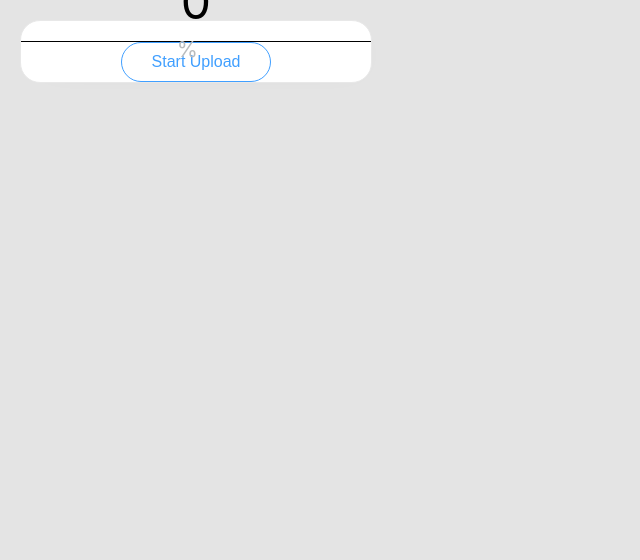
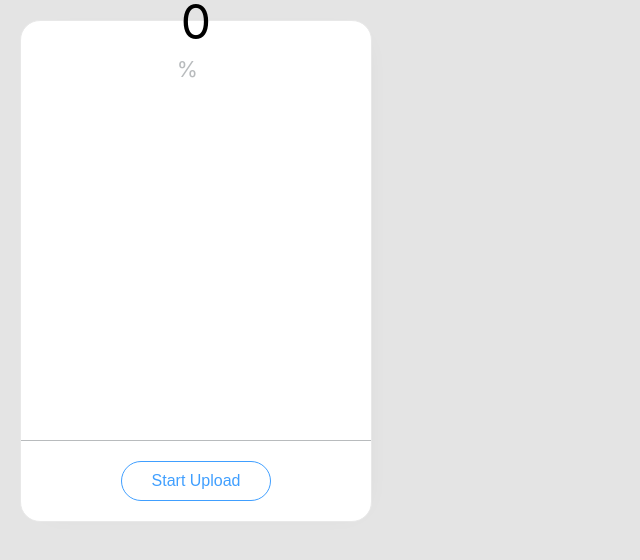
Before and after one commit to nienkedekker/vue-progress-spinner, a Vue app: page / in a window 1280 px wide. Shown: the top 560 px of the page, without its empty margins (0-640 px from the left). Built offline with nearby package versions, Linux system fonts and the light colour scheme.

Commit message:
separate components into folder structure that makes sense, add actions to store

```diff
--- a/src/App.vue
+++ b/src/App.vue
@@ -1,17 +1,36 @@
 <template>
   <div id="app">
-    <Spinner />
+    <div class="container">
+      <ProgressChart
+        :totalPercentage="totalPercentage"
+        :percentageUploaded="percentageUploaded"
+      >
+        <ProgressLabel :percentageUploaded="percentageUploaded" />
+      </ProgressChart>
+      <Message />
+      <Buttons />
+    </div>
   </div>
 </template>
 
 <script>
-import Spinner from "./components/Spinner.vue";
+import ProgressChart from "./components/progress/ProgressChart";
+import ProgressLabel from "./components/progress/ProgressLabel";
+import Message from "./components/Message";
+import Buttons from "./components/Buttons";
+import { mapState } from "vuex";
 
 export default {
   name: "App",
   components: {
-    Spinner
-  }
+    ProgressChart,
+    ProgressLabel,
+    Buttons,
+    Message
+  },
+  computed: {
+    ...mapState(["totalPercentage", "percentageUploaded"])
+  },
 };
 </script>
 
@@ -26,4 +45,27 @@ html {
   font-family: -apple-system, BlinkMacSystemFont, “Segoe UI”, Roboto, Helvetica,
     Arial, sans-serif;
 }
+
+#app {
+  border: 1px solid #e8e8e8;
+  margin: 20px;
+  background: #fff;
+  border-radius: 20px;
+  width: 350px;
+  height: 500px;
+  display: flex;
+  flex-direction: column;
+  align-items: center;
+  box-shadow: 6px 3px 29px -24px rgba(0, 0, 0, 0.15);
+}
+
+.container {
+  position: relative;
+  width: 100%;
+  display: flex;
+  flex-direction: column;
+  justify-content: space-between;
+  align-items: center;
+  height: 100%;
+}
 </style>
--- a/src/components/Buttons.vue
+++ b/src/components/Buttons.vue
@@ -0,0 +1,78 @@
+<template>
+  <div class="buttons">
+    <button @click="startUpload" v-if="showStartButton">
+      Start Upload
+    </button>
+    <button @click="pauseUpload" v-if="showPauseButton">
+      Cancel Upload
+    </button>
+    <button @click="startUpload" v-if="uploadState.canceling">
+      No
+    </button>
+    <button
+      @click="resetUpload"
+      v-if="uploadState.canceling"
+      class="cancelUpload"
+    >
+      Yes
+    </button>
+    <button v-if="uploadState.finished" @click="resetUpload">
+      Upload another file
+    </button>
+  </div>
+</template>
+<script>
+import { mapGetters } from "vuex";
+
+export default {
+  computed: {
+    ...mapGetters(["showStartButton", "showPauseButton", "uploadState"])
+  },
+  methods: {
+    startUpload() {
+      this.$store.dispatch("startUpload");
+    },
+    pauseUpload() {
+      this.$store.dispatch("pauseUpload");
+    },
+    resetUpload() {
+      this.$store.dispatch("resetUpload");
+    }
+  }
+};
+</script>
+<style lang="scss">
+.buttons {
+  width: 100%;
+  border-top: 1px solid #b8bbbd;
+  display: flex;
+  justify-content: space-evenly;
+  padding: 20px 30px;
+  box-sizing: border-box;
+
+  button {
+    border: 1px solid #409fff;
+    color: #409fff;
+    font-size: 1em;
+    cursor: pointer;
+    background: white;
+    padding: 10px 30px;
+    border-radius: 20px;
+
+    &:hover {
+      color: blue;
+      border-color: blue;
+    }
+  }
+
+  .cancelUpload {
+    background: #409fff;
+    color: white;
+
+    &:hover {
+      color: white;
+      background: blue;
+    }
+  }
+}
+</style>
--- /dev/null
+++ b/src/components/Message.vue
@@ -0,0 +1,35 @@
+<template>
+  <div class="message">
+    <component :is="getComponent"></component>
+  </div>
+</template>
+<script>
+import Finished from "./dialogs/Finished.vue";
+import Canceling from "./dialogs/Canceling";
+import Uploading from "./dialogs/Uploading";
+import { mapGetters } from "vuex";
+
+export default {
+  components: {
+    Finished,
+    Canceling,
+    Uploading
+  },
+  computed: {
+    ...mapGetters(["uploadState"]),
+    getComponent() {
+      if (this.uploadState.canceling) return "Canceling";
+      if (this.uploadState.finished) return "Finished";
+      if (this.uploadState.uploading) return "Uploading";
+      return "";
+    }
+  }
+};
+</script>
+<style lang="scss">
+.message {
+  display: inline-flex;
+  align-items: center;
+  height: 100%;
+}
+</style>
--- /dev/null
+++ b/src/components/dialogs/Canceling.vue
@@ -0,0 +1,3 @@
+<template>
+  <p>Cancel this transfer?</p>
+</template>
--- /dev/null
+++ b/src/components/dialogs/Finished.vue
@@ -0,0 +1,3 @@
+<template>
+  <p>🎉 We're done!</p>
+</template>
--- /dev/null
+++ b/src/components/dialogs/Uploading.vue
@@ -0,0 +1,5 @@
+<template>
+  <div>
+    <p>Transferring..</p>
+  </div>
+</template>
--- /dev/null
+++ b/src/components/progress/ProgressChart.vue
@@ -0,0 +1,89 @@
+<template>
+  <div class="progress" v-if="showProgress">
+    <svg
+      class="spinner"
+      viewBox="0 0 100 100"
+      xmlns="http://www.w3.org/2000/svg"
+    >
+      <g>
+        <circle class="percentageUploaded" cx="50" cy="50" r="45" />
+        <path
+          :stroke-dasharray="dashArray"
+          class="percentageRemaining"
+          d="
+            M 50, 50
+            m -45, 0
+            a 45,45 0 1,0 90,0
+            a 45,45 0 1,0 -90,0
+          "
+        ></path>
+      </g>
+    </svg>
+    <slot></slot>
+  </div>
+</template>
+<script>
+import { mapGetters } from "vuex";
+
+export default {
+  name: "Progress",
+  props: {
+    totalPercentage: {
+      type: Number,
+      required: true
+    },
+    percentageUploaded: {
+      type: Number,
+      required: true
+    }
+  },
+  computed: {
+    ...mapGetters(["showProgress"]),
+    percentageRemaining() {
+      return this.totalPercentage - this.percentageUploaded;
+    },
+    dashArray() {
+      return `${(
+        (this.percentageRemaining / this.totalPercentage) *
+        283
+      ).toFixed(0)} 283`;
+    }
+  }
+};
+</script>
+<style lang="scss">
+.progress {
+  position: relative;
+  padding: 20px;
+}
+
+.spinner {
+  fill: none;
+  stroke: none;
+}
+
+.percentageUploaded {
+  stroke-width: 9px;
+  stroke: #3c9ffd;
+}
+
+.percentageRemaining {
+  stroke-width: 10px;
+  stroke-linecap: round;
+  transform: rotate(90deg);
+  transform-origin: center;
+  stroke: #e7eaed;
+  animation: rotateSpinner 2s linear infinite;
+  transition: stroke-dashoffset 200ms linear, stroke 200ms linear;
+}
+
+@keyframes rotateSpinner {
+  0% {
+    transform: rotate(0deg);
+  }
+
+  100% {
+    transform: rotate(360deg);
+  }
+}
+</style>
--- /dev/null
+++ b/src/components/progress/ProgressLabel.vue
@@ -0,0 +1,44 @@
+<template>
+  <div class="percentageLabel">
+    <span class="percentageLabelUploaded"
+      >{{ percentageUploaded }}
+      <span class="percentageSign">%</span>
+    </span>
+  </div>
+</template>
+<script>
+export default {
+  props: {
+    percentageUploaded: {
+      type: Number,
+      required: true
+    }
+  }
+};
+</script>
+<style lang="scss">
+.percentageLabel {
+  position: absolute;
+  top: 50%;
+  left: 50%;
+  transform: translate(-50%, -50%);
+  display: flex;
+  align-items: center;
+  justify-content: center;
+}
+
+.percentageLabelUploaded {
+  color: #000;
+  font-size: 48px;
+}
+
+.percentageSign {
+  color: #b8bbbd;
+  font-size: 0.45em;
+  vertical-align: top;
+  display: inline-block;
+  position: relative;
+  margin-left: -4px;
+  top: 5px;
+}
+</style>
--- a/src/store/index.js
+++ b/src/store/index.js
@@ -8,7 +8,8 @@ export default new Vuex.Store({
     hasStarted: false,
     hasFinished: false,
     isPaused: false,
-    percentageUploaded: 0
+    percentageUploaded: 0,
+    totalPercentage: 100
   },
   mutations: {
     start_upload(state) {
@@ -29,11 +30,37 @@ export default new Vuex.Store({
       state.percentageUploaded = 0;
     }
   },
+  actions: {
+    startUpload({ commit, state }) {
+      commit("start_upload");
+      state.timerInterval = setInterval(() => {
+        if (state.percentageUploaded < state.totalPercentage) {
+          state.percentageUploaded++;
+        }
+        if (state.percentageUploaded === state.totalPercentage) {
+          commit("finish_upload");
+          clearInterval(state.timerInterval);
+        }
+      }, 10);
+    },
+    pauseUpload({ commit, state }) {
+      commit("pause_upload");
+      clearInterval(state.timerInterval);
+    },
+    resetUpload({ commit, state }) {
+      commit("reset_upload");
+      clearInterval(state.timerInterval);
+    }
+  },
   getters: {
     showProgress: state => !state.hasFinished,
-    showCancelDialog: state => state.isPaused,
-    showFinishedDialog: state => state.hasFinished,
-    percentageUploaded: state => state.percentageUploaded,
+    uploadState: state => {
+      return {
+        uploading: state.hasStarted && !state.isPaused && !state.hasFinished,
+        canceling: state.isPaused,
+        finished: state.hasFinished
+      };
+    },
     showStartButton: state =>
       !state.hasStarted && !state.isPaused && !state.hasFinished,
     showPauseButton: state =>
```
Also changed, not shown: src/components/Progress.vue (deleted), tests/Spinner.vue (renamed from src/components/Spinner.vue).
